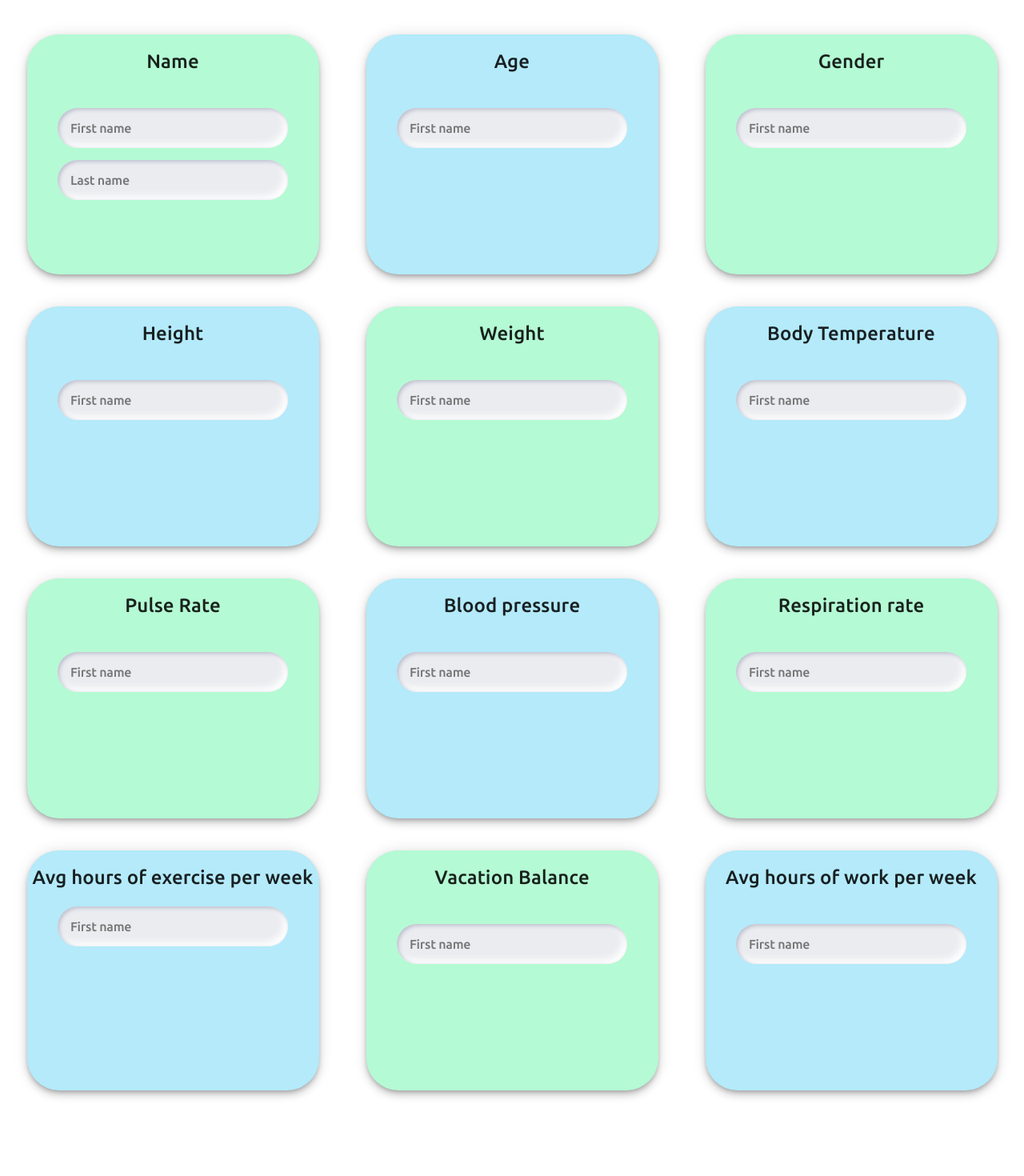
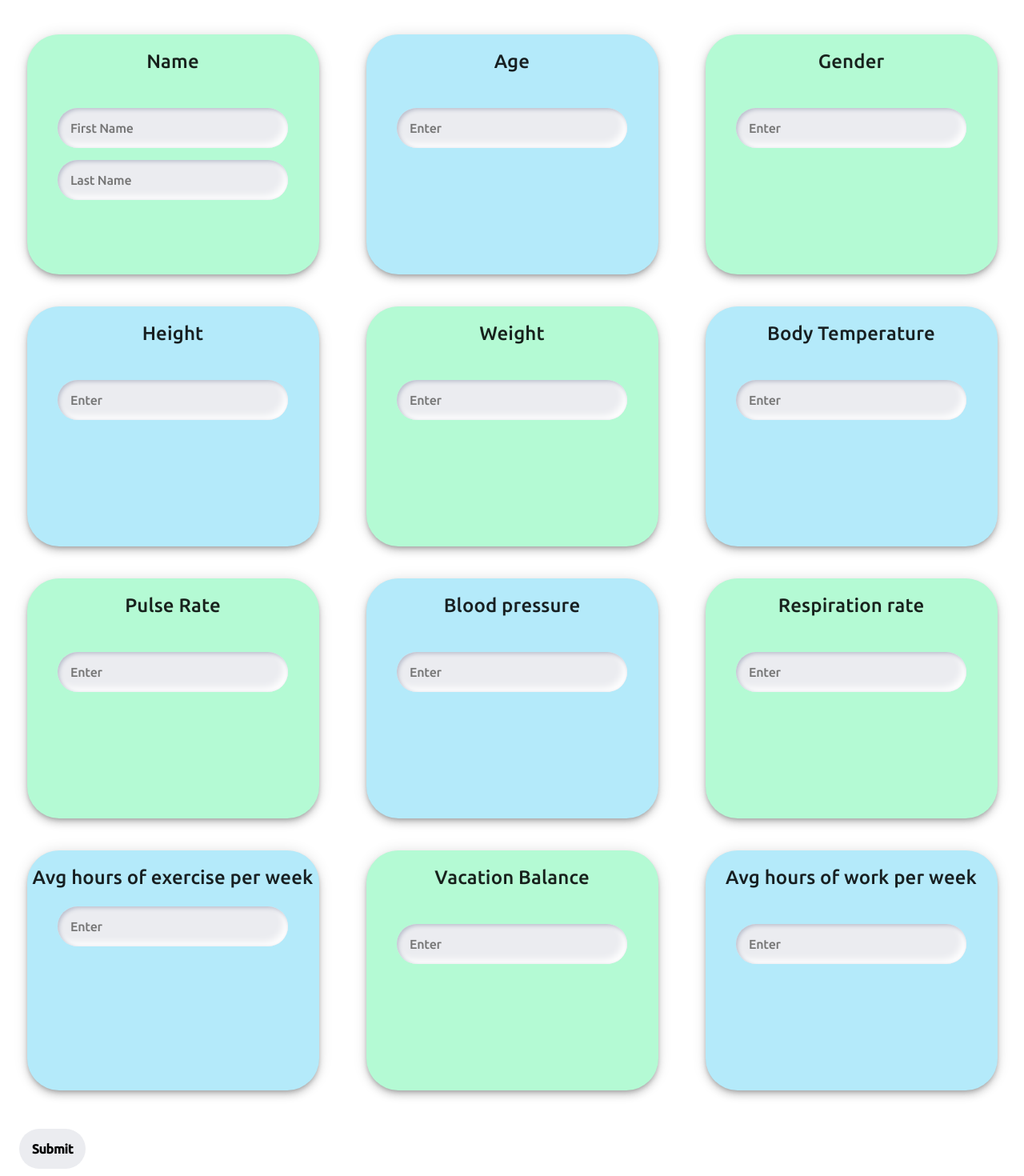
Before and after one commit to kfc0105/vendia-health-dashboard, a React (Create React App) app: page /addData in a window 1280 px wide. Shown: the part 180-1650 px from the top of the page at 80% size. Built offline with nearby package versions, Linux system fonts and the light colour scheme; what @vendia/client would draw is missing.

Commit message:
NOT WORKING added function to get user data and send it to vendia

```diff
--- a/src/NewEmployee/NewEmployee.js
+++ b/src/NewEmployee/NewEmployee.js
@@ -6,6 +6,39 @@ import Box from '@mui/material/Box';
 import Paper from '@mui/material/Paper';
 import Grid from '@mui/material/Grid';
 import NewEmpStyle from './NewEmpStyle.scss';
+import { addEmplMutation } from "../vendia/queries";
+import { client } from "../App";
+import { useAsync } from "react-async";
+const { entities } = client;
+
+
+async function asyncCall(input) {
+
+    const response = await entities.employee.add({
+        input
+    });
+
+    console.log(response)
+}
+
+//If the initial input is empty
+const initialFormData = Object.freeze({
+    '"age"': 0,
+    '"avgWklyExercise"': 0,
+    '"avgWklyHrs"': 0,
+    '"bloodPressureDiastolic"': 0,
+    '"bloodPressureSystolic"': 0,
+    '"bodyTemp"': 0,
+    '"firstName"': "",
+    '"genderID"': "",
+    '"height"': 0,
+    '"lastName"': "",
+    '"pulseRate"': 0,
+    '"respirationRate"': 0,
+    '"vacationBalance"': 0,
+    '"weight"': 0
+  });
+
 
 function NewEmployee() {
 
@@ -14,6 +47,23 @@ function NewEmployee() {
     const routeChangeReturnHome = () => {
         navigate('/');
     }
+
+    const [input, updateFormData] = React.useState(initialFormData);
+
+    const handleChange = (e) => {
+        updateFormData({
+            ...input,
+            [e.target.name]: e.target.value.trim()
+        });
+      };
+
+      const handleSubmit = (e) => {
+        e.preventDefault()
+        console.log(input);
+        asyncCall(input)
+      };
+
+
 
     return (
         <>
@@ -42,11 +92,11 @@ function NewEmployee() {
                         <br/>
                         <form>
                             <label>
-                                <input type="text" placeholder="First name"/>
+                                <input name='"firstName"' type="text" placeholder="First Name" onChange={handleChange}/>
                             </label>
 
                             <label>
-                                <input type="text" placeholder="Last name"/>
+                                <input name='"lastName"' type="text" placeholder="Last Name" onChange={handleChange}/>
                             </label>
                         </form>
                     </Paper>
@@ -58,7 +108,7 @@ function NewEmployee() {
                         <br/>
                         <form>
                             <label>
-                                <input type="text" placeholder="First name"/>
+                                <input name='"age"' type="text" placeholder="Enter" onChange={handleChange}/>
                             </label>
                         </form>
                     </Paper>
@@ -70,7 +120,7 @@ function NewEmployee() {
                         <br/>
                         <form>
                             <label>
-                                <input type="text" placeholder="First name"/>
+                                <input name='"genderID"' type="text" placeholder="Enter" onChange={handleChange}/>
                             </label>
                         </form>
                     </Paper>
@@ -83,7 +133,7 @@ function NewEmployee() {
                         <br/>
                         <form>
                             <label>
-                                <input type="text" placeholder="First name"/>
+                                <input name='"height"' type="text" placeholder="Enter" onChange={handleChange}/>
                             </label>
                         </form>
 
@@ -97,7 +147,7 @@ function NewEmployee() {
                         <br/>
                         <form>
                             <label>
-                                <input type="text" placeholder="First name"/>
+                                <input name='"weight"' type="text" placeholder="Enter" onChange={handleChange}/>
                             </label>
                         </form>
 
@@ -111,7 +161,7 @@ function NewEmployee() {
                         <br/>
                         <form>
                             <label>
-                                <input type="text" placeholder="First name"/>
+                                <input name='"bodyTemp"' type="text" placeholder="Enter" onChange={handleChange}/>
                             </label>
                         </form>
 
@@ -125,7 +175,7 @@ function NewEmployee() {
                         <br/>
                         <form>
                             <label>
-                                <input type="text" placeholder="First name"/>
+                                <input name='"pulseRate"' type="text" placeholder="Enter" onChange={handleChange}/>
                             </label>
                         </form>
 
@@ -139,7 +189,7 @@ function NewEmployee() {
                         <br/>
                         <form>
                             <label>
-                                <input type="text" placeholder="First name"/>
+                                <input name='"bloodPressureDiastolic"' type="text" placeholder="Enter" onChange={handleChange}/>
                             </label>
                         </form>
 
@@ -153,7 +203,7 @@ function NewEmployee() {
                         <br/>
                         <form>
                             <label>
-                                <input type="text" placeholder="First name"/>
+                                <input name='"respirationRate"' type="text" placeholder="Enter" onChange={handleChange}/>
                             </label>
                         </form>
 
@@ -167,7 +217,7 @@ function NewEmployee() {
                         <br/>
                         <form>
                             <label>
-                                <input type="text" placeholder="First name"/>
+                                <input name='"avgWklyExercise"' type="text" placeholder="Enter" onChange={handleChange}/>
                             </label>
                         </form>
 
@@ -181,7 +231,7 @@ function NewEmployee() {
                         <br/>
                         <form>
                             <label>
-                                <input type="text" placeholder="First name"/>
+                                <input name='"vacationBalance"' type="text" placeholder="Enter" onChange={handleChange}/>
                             </label>
                         </form>
 
@@ -195,7 +245,7 @@ function NewEmployee() {
                         <br/>
                         <form>
                             <label>
-                                <input type="text" placeholder="First name"/>
+                                <input name='"avgWklyHrs"' type="text" placeholder="Enter" onChange={handleChange}/>
                             </label>
                         </form>
 
@@ -205,6 +255,7 @@ function NewEmployee() {
             </Box>
             <br/>
             <br/>
+            <button onClick={handleSubmit}>Submit</button>
             <br/>
             <br/>
             </MARGINS>
```
